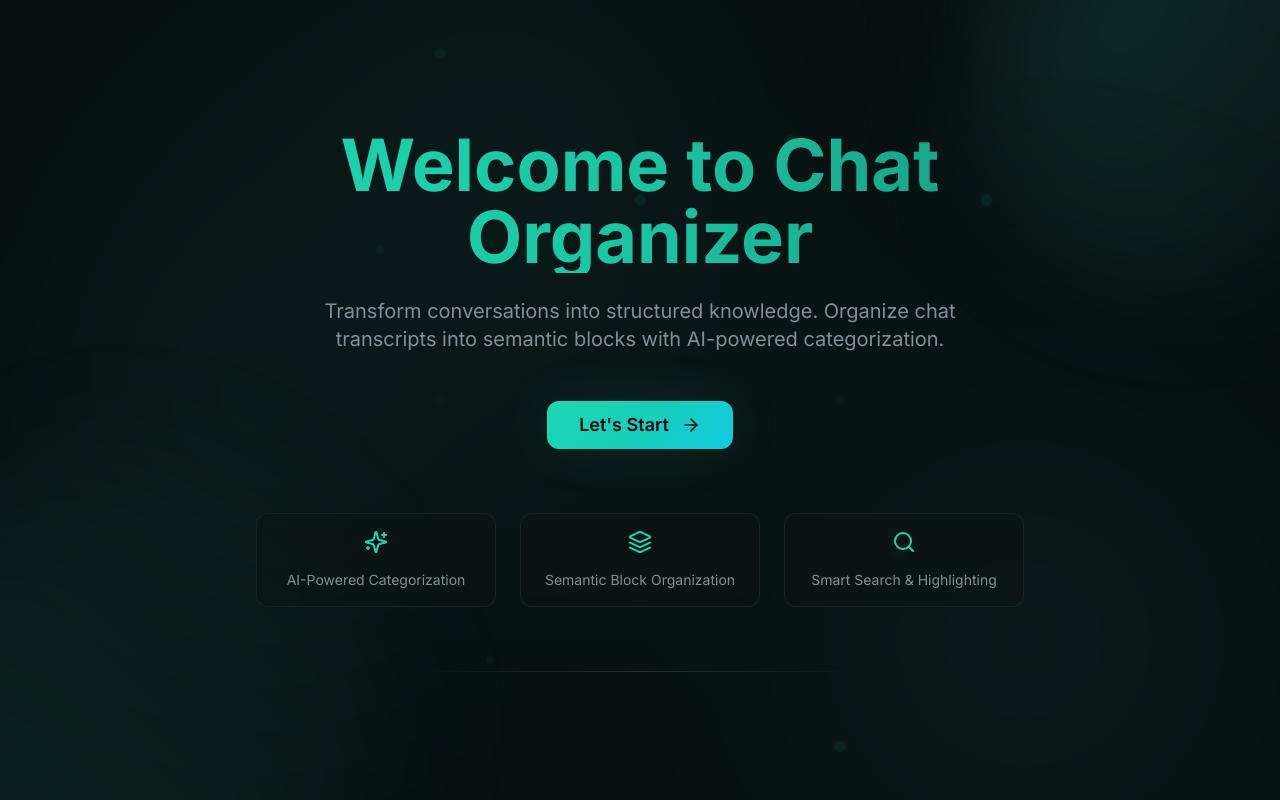
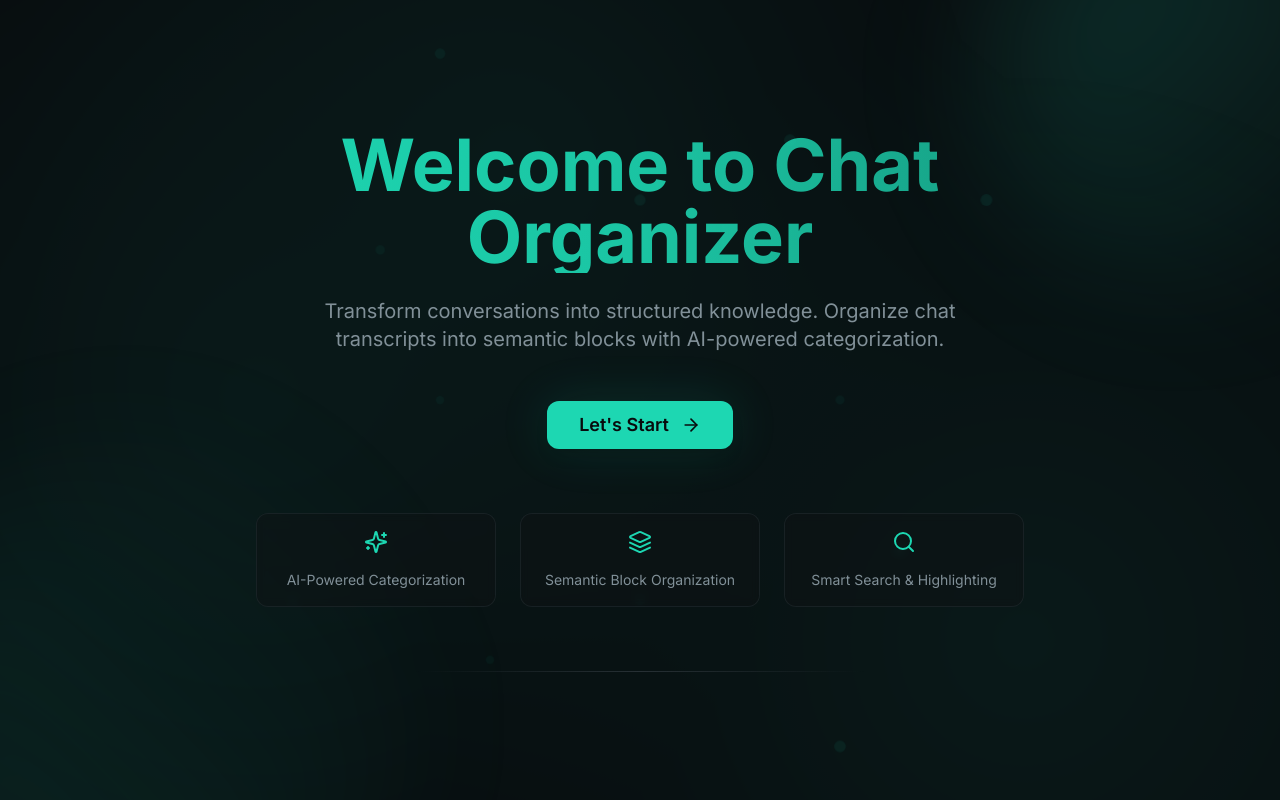
Before and after one commit to manognad23/semantic-chat-organizer, a Next.js app: page / in a window 1280 px wide. Built offline with nearby package versions, Linux system fonts and the light colour scheme.

Commit message:
Final fix: resolve Framer Motion HTMLMotionProps conflict

```diff
--- a/components/ui/button.tsx
+++ b/components/ui/button.tsx
@@ -1,25 +1,24 @@
 "use client";
 
 import * as React from "react";
-import { motion, type HTMLMotionProps } from "framer-motion";
+import { motion } from "framer-motion";
+import type { HTMLMotionProps } from "framer-motion";
 import { cva, type VariantProps } from "class-variance-authority";
 import { cn } from "@/lib/utils";
 
 const buttonVariants = cva(
-  "inline-flex items-center justify-center whitespace-nowrap rounded-xl text-sm font-medium transition-all duration-200 focus-visible:outline-none focus-visible:ring-2 focus-visible:ring-ring focus-visible:ring-offset-2 focus-visible:ring-offset-background disabled:pointer-events-none disabled:opacity-50",
+  "inline-flex items-center justify-center rounded-xl text-sm font-medium transition-all duration-200 disabled:opacity-50 disabled:pointer-events-none",
   {
     variants: {
       variant: {
-        default:
-          "bg-gradient-accent text-primary-foreground shadow-soft hover:shadow-glow-sm active:scale-[0.98]",
-        secondary:
-          "bg-secondary text-secondary-foreground border border-border hover:bg-secondary/80 hover:border-border/80 dark:hover:bg-secondary/70",
+        default: "bg-primary text-primary-foreground hover:opacity-90",
+        secondary: "bg-secondary text-secondary-foreground hover:bg-secondary/80",
         ghost: "hover:bg-muted",
       },
       size: {
         default: "h-11 px-6",
         sm: "h-9 px-4",
-        lg: "h-12 px-8 text-base",
+        lg: "h-12 px-8",
         icon: "h-10 w-10",
       },
     },
@@ -31,10 +30,12 @@ const buttonVariants = cva(
 );
 
 export interface ButtonProps
-  extends HTMLMotionProps<"button">,
-    VariantProps<typeof buttonVariants> {}
+  extends Omit<HTMLMotionProps<"button">, "className">,
+    VariantProps<typeof buttonVariants> {
+  className?: string;
+}
 
-const Button = React.forwardRef<HTMLButtonElement, ButtonProps>(
+export const Button = React.forwardRef<HTMLButtonElement, ButtonProps>(
   ({ className, variant, size, ...props }, ref) => {
     return (
       <motion.button
@@ -42,7 +43,7 @@ const Button = React.forwardRef<HTMLButtonElement, ButtonProps>(
         whileHover={{ scale: 1.02 }}
         whileTap={{ scale: 0.98 }}
         transition={{ type: "spring", stiffness: 400, damping: 17 }}
-        className={cn(buttonVariants({ variant, size, className }))}
+        className={cn(buttonVariants({ variant, size }), className)}
         {...props}
       />
     );
@@ -50,5 +51,3 @@ const Button = React.forwardRef<HTMLButtonElement, ButtonProps>(
 );
 
 Button.displayName = "Button";
-
-export { Button, buttonVariants };
```
